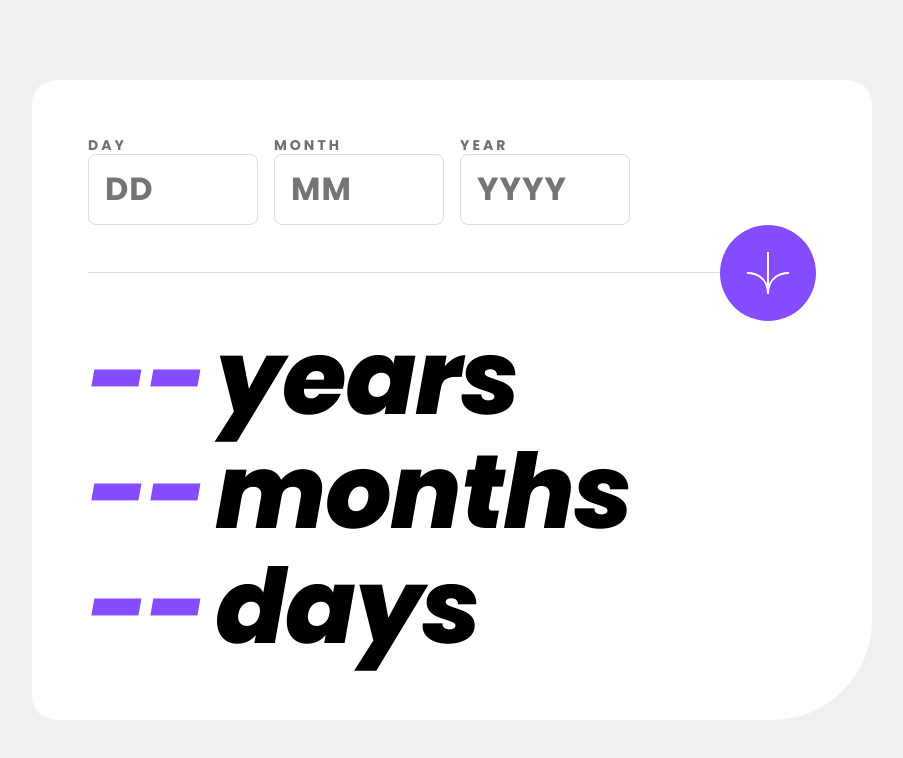
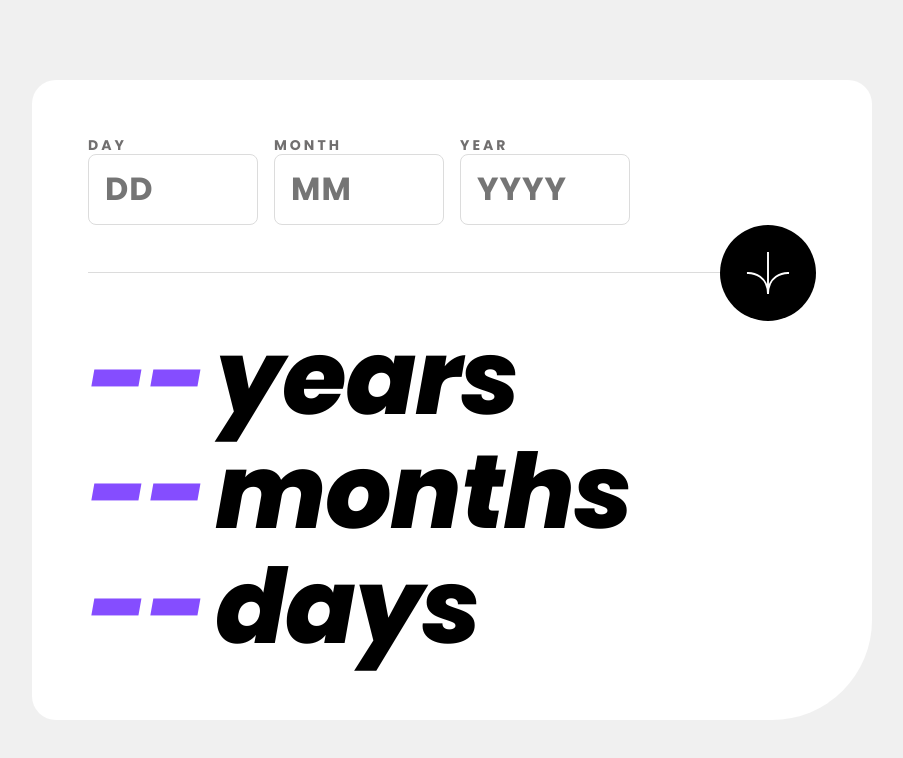
Before and after one commit to VeseMir2k/age-calculator-app, a Vue app: page / in a window 1280 px wide. In both pictures the pointer is over the button 956 px from the left and 272 px from the top of the page. Shown: the top 758 px of the page, without its empty margins (188-1091 px from the left). Built offline with nearby package versions, Linux system fonts and the light colour scheme.

Commit message:
✨ (formButton.scss): add hover effect to form button for better user interaction and visual feedback

```diff
--- a/src/assets/scss/components/_formButton.scss
+++ b/src/assets/scss/components/_formButton.scss
@@ -1,4 +1,5 @@
 .form-button {
+  cursor: pointer;
   position: relative;
   grid-column: 1/4;
   grid-row: 2/3;
@@ -10,6 +11,10 @@
   border-radius: 50px;
   display: grid;
   place-items: center;
+  transition: all 0.15s ease;
+  &:hover {
+    background-color: $black-color;
+  }
   &__icon {
     width: 24px;
     height: 24px;
```
